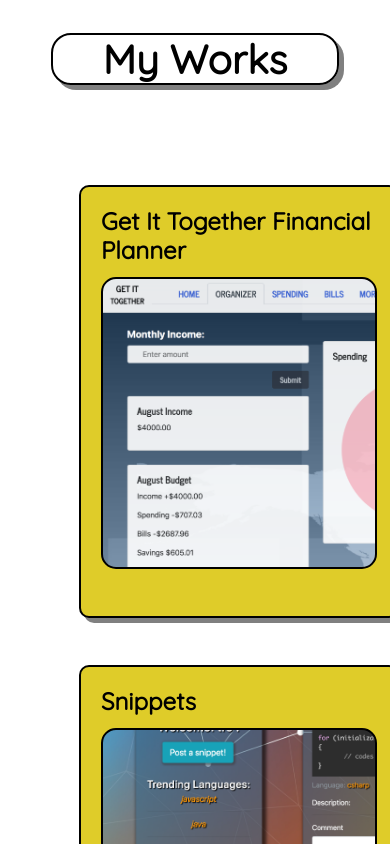
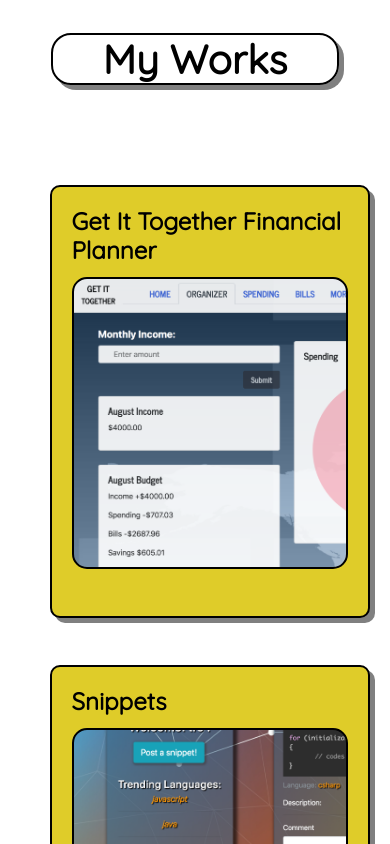
Before and after one commit to lhernandez5/PortfolioApp, a React (Create React App) app in the folder client/: page / in a window 390 px wide. Shown: the part 1540-2384 px from the top of the page. Built offline with nearby package versions, Linux system fonts and the light colour scheme.

Commit message:
adding media queries

```diff
--- a/client/src/components/Button/Button.css
+++ b/client/src/components/Button/Button.css
@@ -6,8 +6,16 @@
 }
 @media screen and (max-width: 375px) {
   .iconButton {
-    margin: 20% 0% 20% 30%;
+    margin: 20% 0% 30% 30%;
     height: 75px;
     max-width:100%
   }
 }
+
+@media screen and (max-width: 414px) {
+  .iconButton {
+    margin: 20% 0% 30% 30%;
+    height: 80px;
+    max-width:100%
+  }
+}
--- a/client/src/components/Grid/Container.css
+++ b/client/src/components/Grid/Container.css
@@ -13,6 +13,13 @@
     flex: 0% 0% 0% 0% !important;
     max-width: 51% !important;
     padding-right: 30%;
+  }
+}
+
+@media screen and (max-width: 414px) {
+  .col-4 {
+    flex: 0% 0% 0% 0% !important;
+    max-width: 52% !important;
   }
 }
 
--- a/client/src/components/Hero/Hero.css
+++ b/client/src/components/Hero/Hero.css
@@ -28,6 +28,12 @@
   background-color: rgb(233, 214, 107);
   margin-bottom: 10%;
   border-radius: 30px;
+}
+
+@media (min-width: 414px) {
+  .hero.is-primary.is-medium {
+    padding-right: 10%;
+  }
 }
 
 @media screen and (max-width: 640px) {
```
